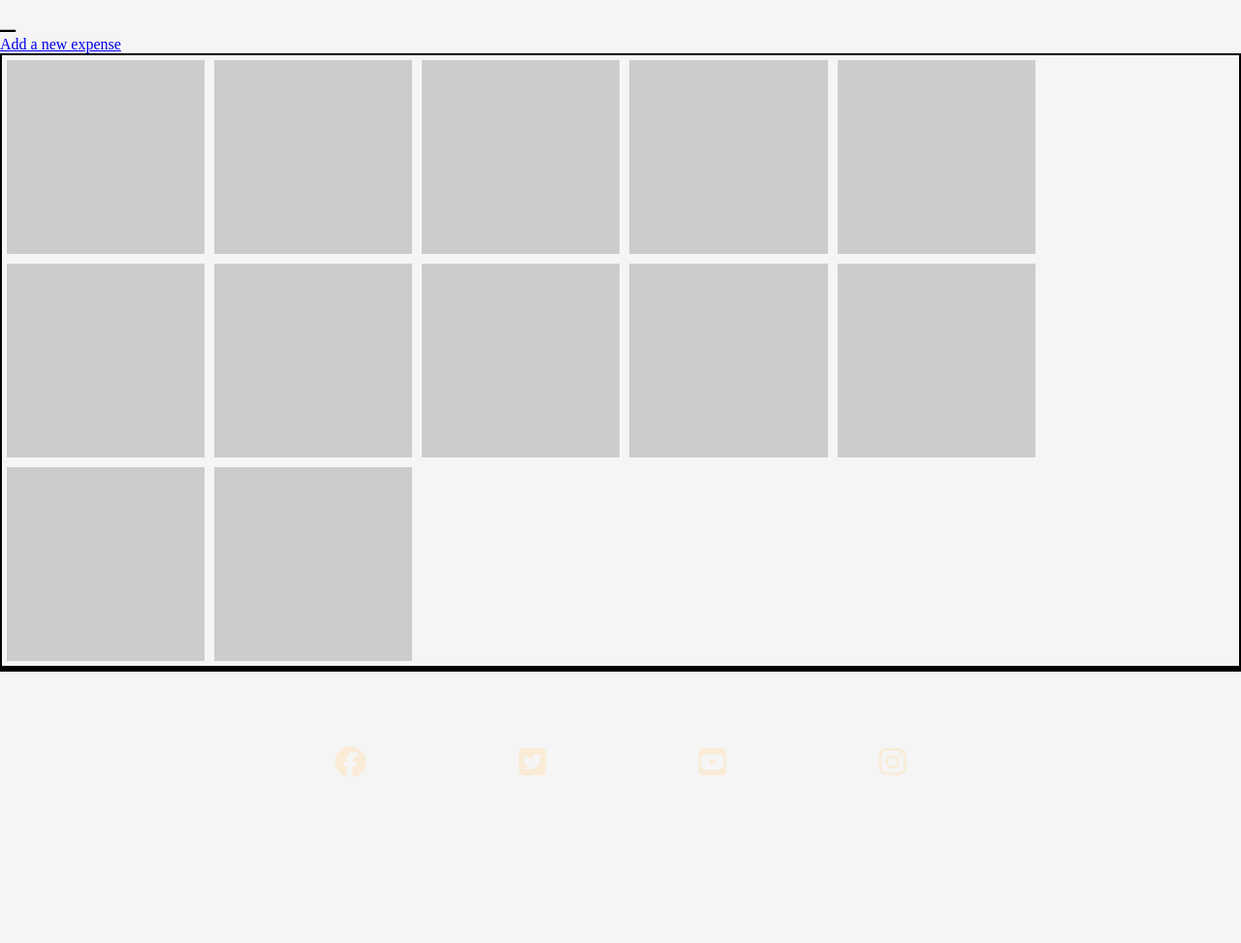
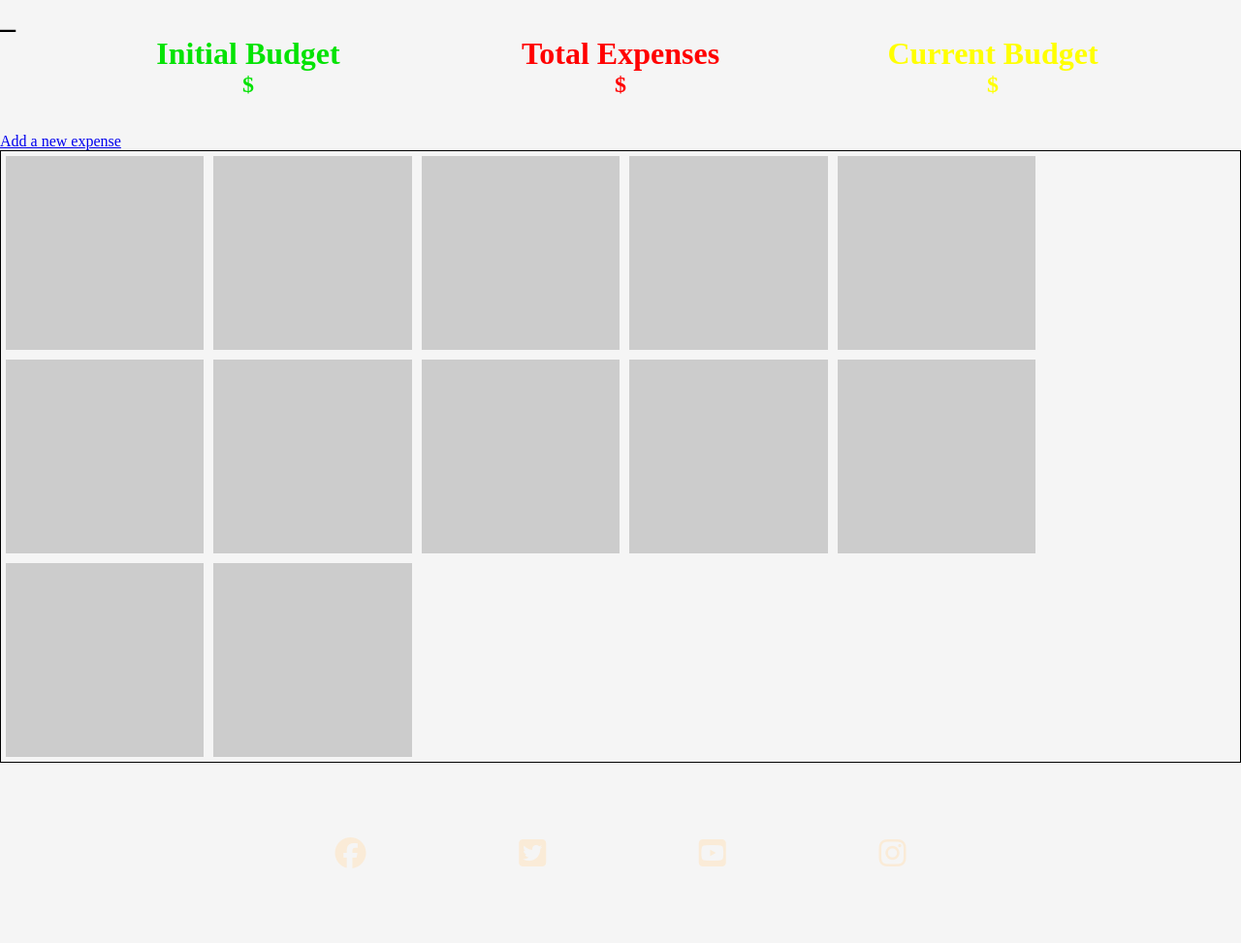
Before and after one commit to Code-Institute-Submissions/SpendWise, a Django app: page /expenses/ in a window 1280 px wide. Shown: the part 93-1066 px from the top of the page at 97% size. Before the commit the page ends 895 px from the top, so only its background shows below. Run offline with Django 3.2, Linux system fonts and the light colour scheme; data that the repository does not hold is empty; some libraries are stand-ins or nearby versions.

Commit message:
add placeholder containers for budget and expenses totals

```diff
--- a/static/css/style.css
+++ b/static/css/style.css
@@ -13,7 +13,7 @@ body {
     text-align: center;
     display: flex;
     flex-wrap: wrap;
-    border: solid 2px black;
+    border: solid 1px black;
 }
 
 .expense {
@@ -30,7 +30,7 @@ body {
     text-align: center;
     display: flex;
     flex-wrap: wrap;
-    border: solid 2px black;
+    border: solid 1px black;
 
 
 }
@@ -140,6 +140,36 @@ display:flex;
     text-align: center;
 
 }
+#placeholder_money_container {
+    display: flex;
+    justify-content: center;
+    align-items: center;
+    flex-direction: row;
+
+}
+#placeholder_total {
+    height:100px;
+    width: 30%;
+    color:red;
+    text-align: center;
+
+
+}
+#placeholder_budget {
+    height: 100px;
+    width: 30%;
+    color: rgb(4, 227, 4);
+    text-align: center;
+}
+
+#placeholder_leftover {
+    height: 100px;
+    width: 30%;
+    color: yellow;
+    text-align: center;
+
+}
+
 
 #add_budget_container{
 
--- a/templates/expenses_page.html
+++ b/templates/expenses_page.html
@@ -32,6 +32,28 @@
         <li{% if message.tags %} class="{{ message.tags }}"{% endif %}>{{ message }}</li>
         {% endfor %}
        </ul>
+    {% endif %}
+    {% if not user.is_authenticated %}
+
+    <div id = "placeholder_money_container">
+        <div id= "placeholder_budget">
+            <h1>Initial Budget</h1>
+            <h2> $  </h2>
+
+        </div>
+
+        <div id= "placeholder_total">
+            <h1>Total Expenses</h1>
+            <h2> $ </h2>
+
+        </div>
+        <div id= "placeholder_leftover">
+            <h1>Current Budget</h1>
+            <h2> $ </h2>
+
+        </div>
+
+    </div>
     {% endif %}
 
 
@@ -76,9 +98,10 @@
             <div class= "placeholder_expense"></div>
        </div>
     {% endif %}
+    {% if user.is_authenticated %}
 
     <div class = "container">
-    {% if user.is_authenticated %}
+
         {% for expense in expenses %}
 
 
```
